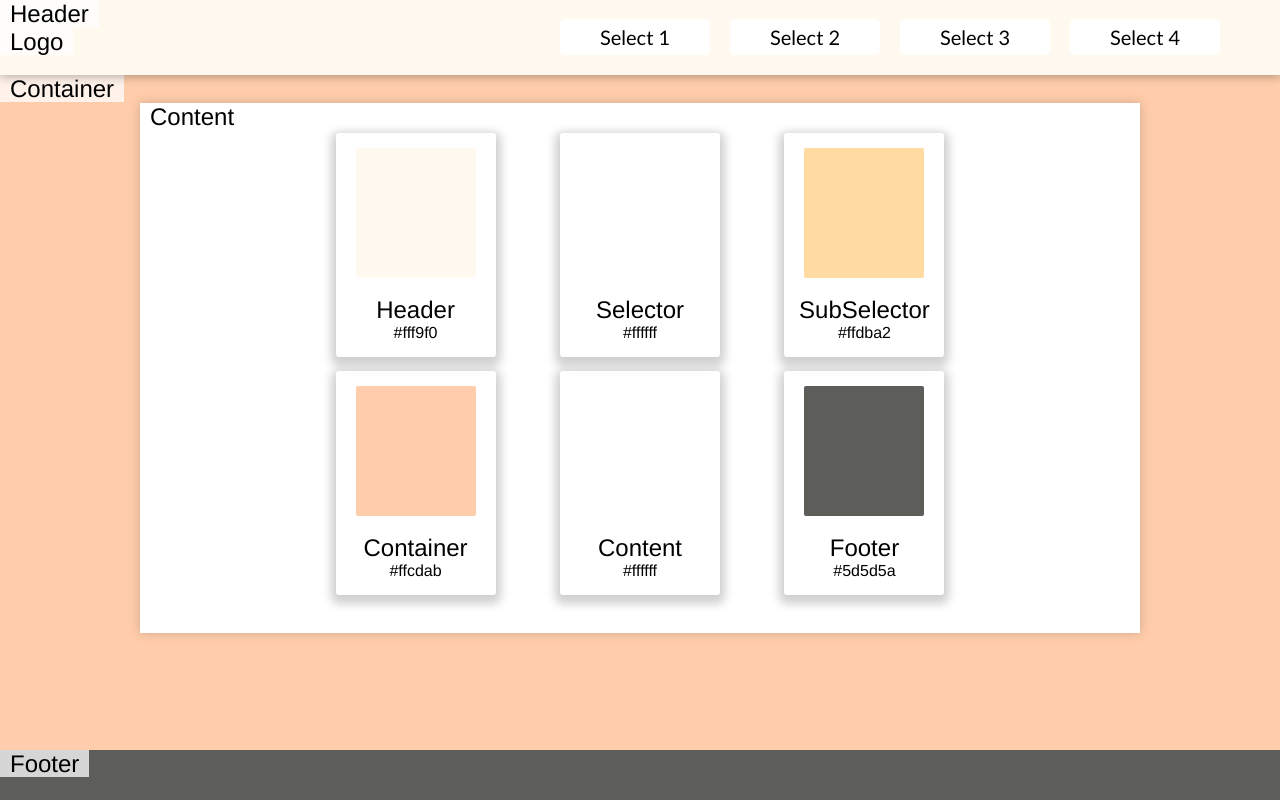
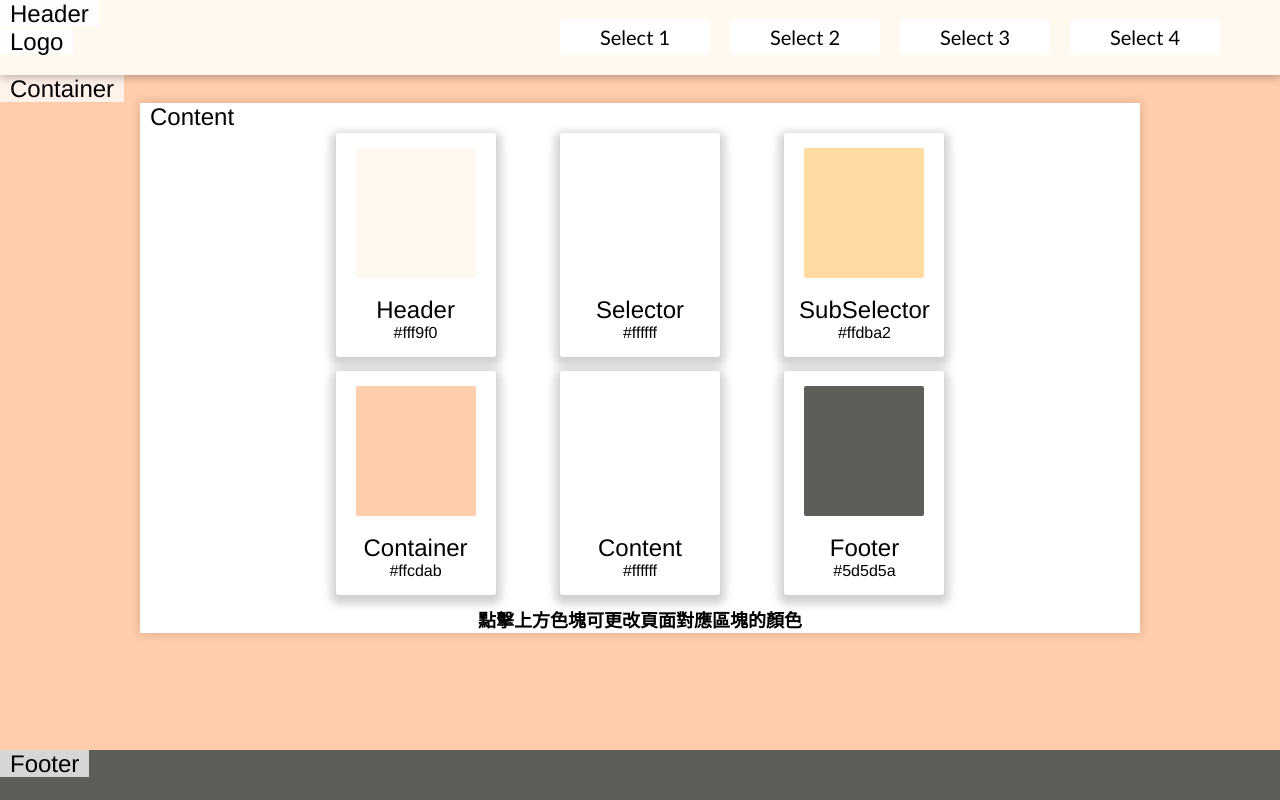
Before and after one commit to KuoHsu/TypesettingTest, a plain HTML site: page index.html in a window 1280 px wide. Drawn offline with Linux system fonts and the light colour scheme.

Commit message:
Update index.html

```diff
--- a/index.html
+++ b/index.html
@@ -99,6 +99,7 @@
             <span class="target_name">Footer</span><br />
             <span class="color_hex">#5d5d5a</span>
           </div>
+          <div style="font-family: '微軟正黑體';font-size: 18px;font-weight: bold;margin-top: 4px">點擊上方色塊可更改頁面對應區塊的顏色</div>
         </div>
 
         <!--<div class="picker_title">
```
